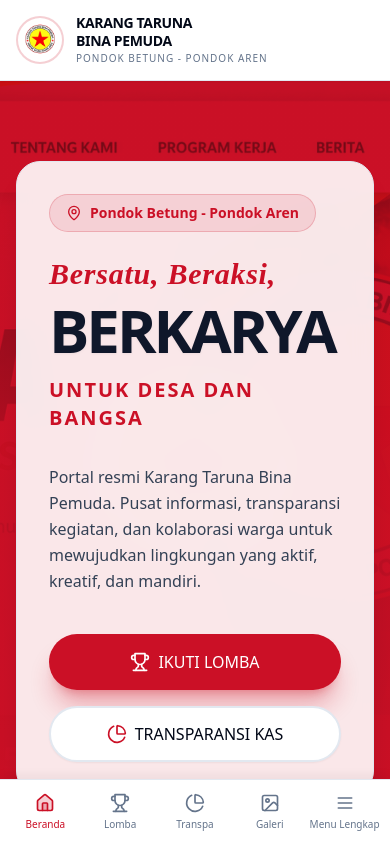
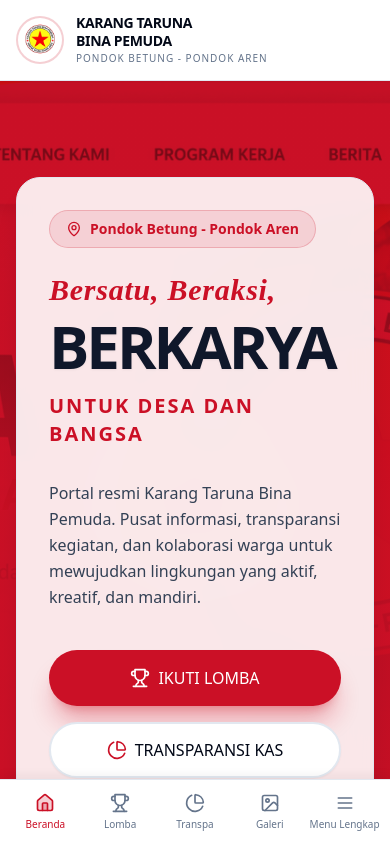
Before and after one commit to devcraftid/KarangTaruna, a React (Vite) app: page / in a window 390 px wide. Shown: the top 842 px of the page. Built offline with nearby package versions, Linux system fonts and the light colour scheme; no server answers; the database is empty.

Commit message:
fix: add bottom padding to hero section to prevent stats from overlapping buttons on mobile

```diff
--- a/src/pages/public/Home.tsx
+++ b/src/pages/public/Home.tsx
@@ -34,7 +34,7 @@ export default function Home() {
     <div className="flex flex-col min-h-screen bg-slate-50 dark:bg-background overflow-hidden">
 
       {/* 1. HERO SECTION */}
-      <section className="relative min-h-[90vh] flex items-center pt-20 pb-16 md:pt-0 md:pb-0">
+      <section className="relative min-h-[90vh] flex items-center pt-24 pb-32 lg:pt-0 lg:pb-0">
         <div className="absolute right-0 top-0 bottom-0 w-full lg:w-[65%] bg-primary rounded-bl-[60px] md:rounded-bl-[120px] lg:rounded-bl-[200px] z-0 overflow-hidden shadow-2xl">
           <div className="absolute inset-0 bg-cover bg-center mix-blend-multiply opacity-50" style={{ backgroundImage: "url('/banner.png')" }}></div>
           <div className="absolute inset-0 bg-gradient-to-t from-primary via-primary/80 to-transparent lg:bg-gradient-to-r lg:from-primary lg:via-primary/80 lg:to-transparent"></div>
```
